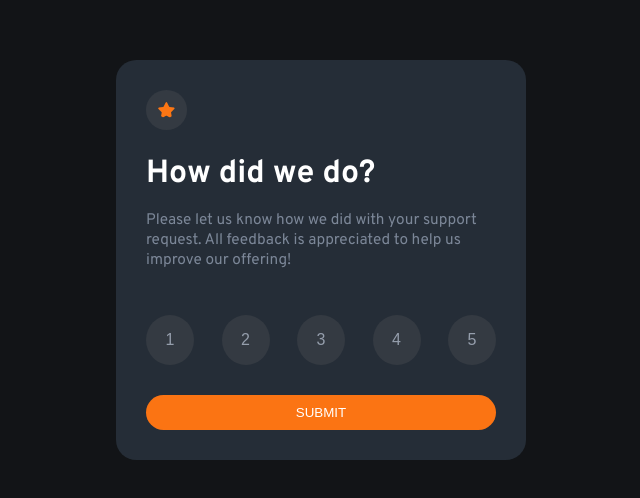
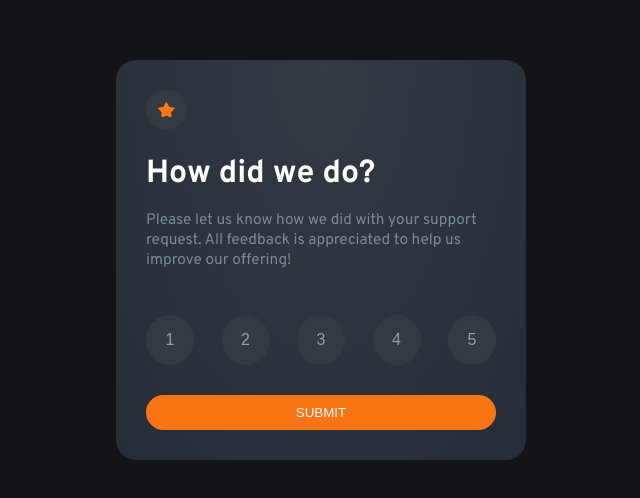
Before and after one commit to JackyH56/frontendmentor, a website: page interactive-rating-component-main/index.html in a window 1280 px wide. Shown: the part 148-646 px from the top of the page, 319-959 px from the left. Drawn offline with Linux system fonts and the light colour scheme.

Commit message:
add radial-gradient to card

```diff
--- a/interactive-rating-component-main/assets/scss/main.scss
+++ b/interactive-rating-component-main/assets/scss/main.scss
@@ -27,7 +27,8 @@ body {
     display: flex;
     justify-content: center;
     align-items: flex-start;
-    background-color: $dark-blue;
+    background-image: radial-gradient(at top, $dark-grey, $dark-blue);
+    // background-color: $dark-blue;
     flex-direction: column;
     padding: 1.875rem;
     border-radius: 5%;
```
Also changed, not shown: interactive-rating-component-main/assets/css/main.css, 1 other file.
